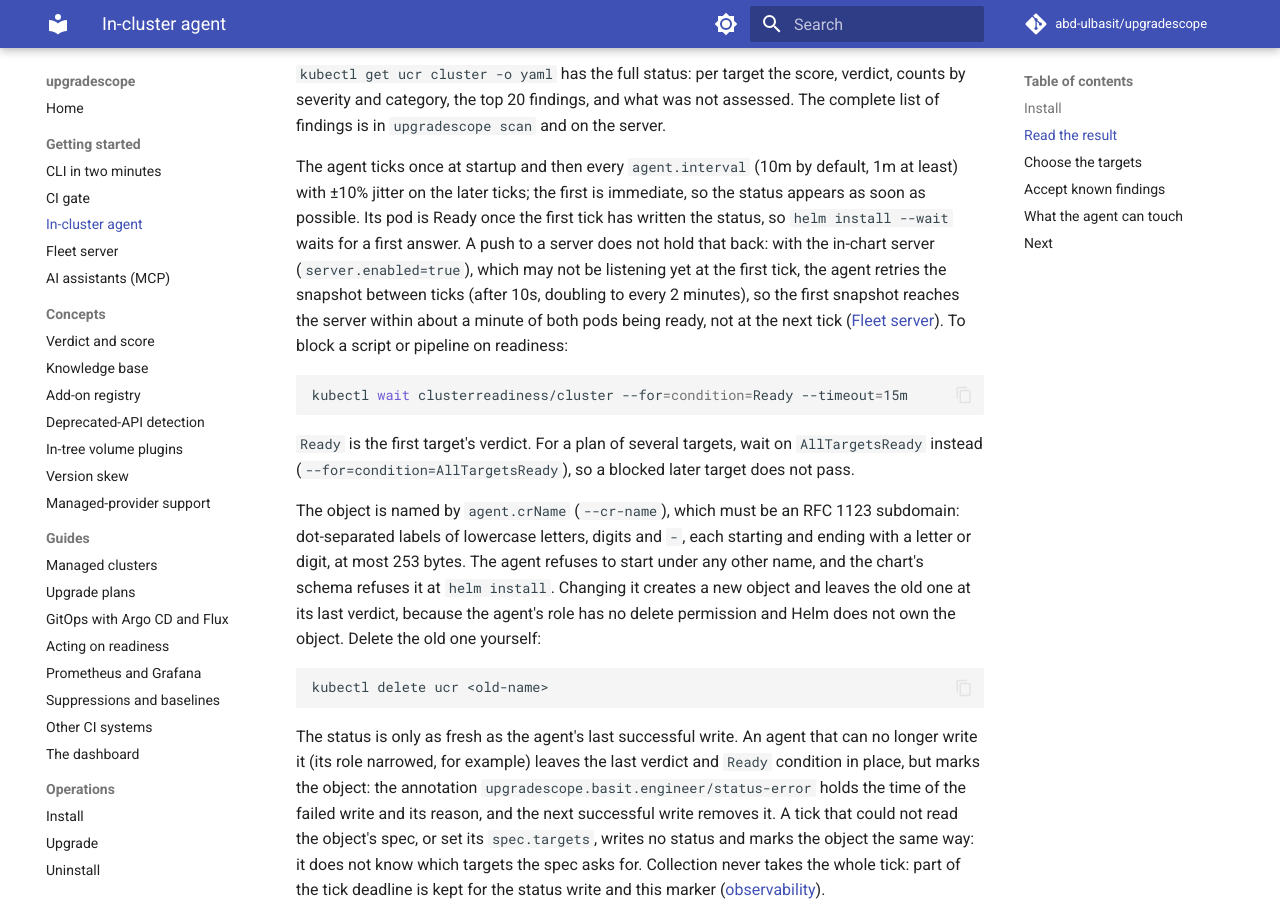
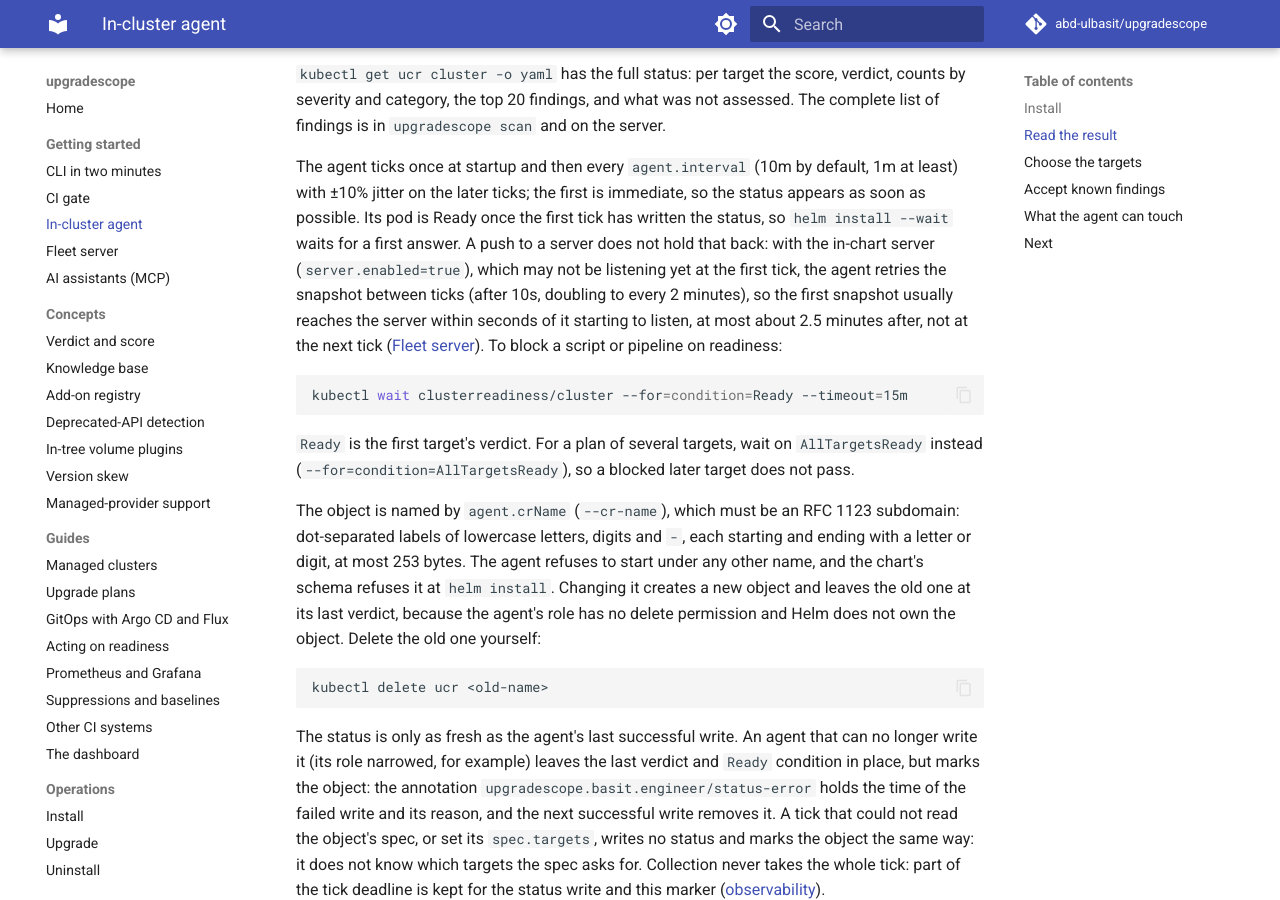
Before and after one commit to abd-ulbasit/upgradescope, an MkDocs documentation site: the page built from docs/getting-started/in-cluster.md, in a window 1280 px wide and 900 px high, scrolled down 1071 px. Built offline with MkDocs 1.6.1 and Material for MkDocs 9.7.7, drawn with Linux system fonts in a browser that asks for light colours; comment, search, counter and statistics services are not loaded.

Commit message:
docs: the first snapshot arrives within seconds of the server listening, at most about 2.5 minutes after
The earlier "within about a minute of both pods being ready" held only
when the server listened within about a minute of the agent's first tick.
observability.md says which ticks end the push streak, and the
retryPending comment says every tick clears it.

Refs #386

Co-Authored-By: Claude Fable 5 <noreply@anthropic.com>

````diff
--- a/docs/getting-started/in-cluster.md
+++ b/docs/getting-started/in-cluster.md
@@ -62,9 +62,9 @@ tick has written the status, so `helm install --wait` waits for a first
 answer. A push to a server does not hold that back: with the in-chart
 server (`server.enabled=true`), which may not be listening yet at the
 first tick, the agent retries the snapshot between ticks (after 10s,
-doubling to every 2 minutes), so the first snapshot reaches the server
-within about a minute of both pods being ready, not at the next tick
-([Fleet server](fleet.md#connect-agents)). To block a script or pipeline on readiness:
+doubling to every 2 minutes), so the first snapshot usually reaches the
+server within seconds of it starting to listen, at most about 2.5 minutes
+after, not at the next tick ([Fleet server](fleet.md#connect-agents)). To block a script or pipeline on readiness:
 
 ```sh
 kubectl wait clusterreadiness/cluster --for=condition=Ready --timeout=15m
````
Also changed, not shown: docs/getting-started/fleet.md (+3 -2 lines), docs/observability.md (+1 -1 lines), 1 other file.
